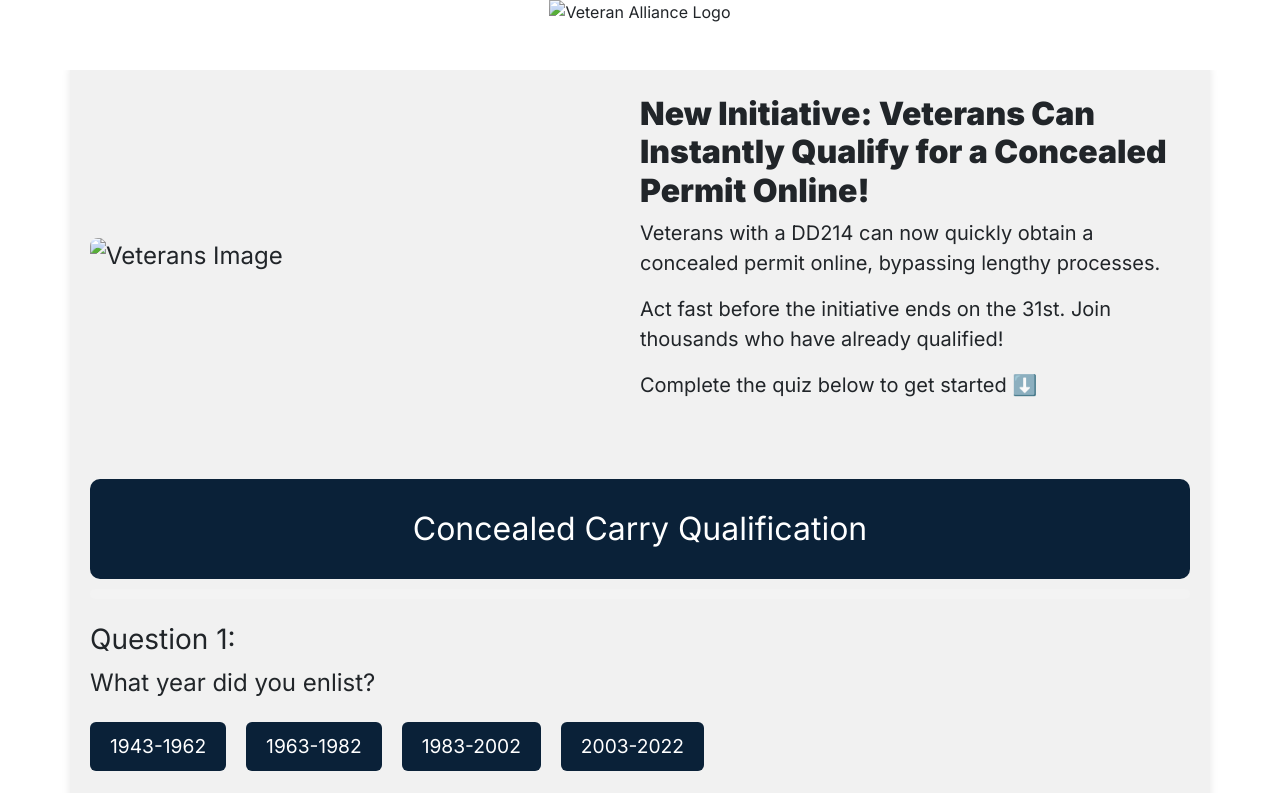
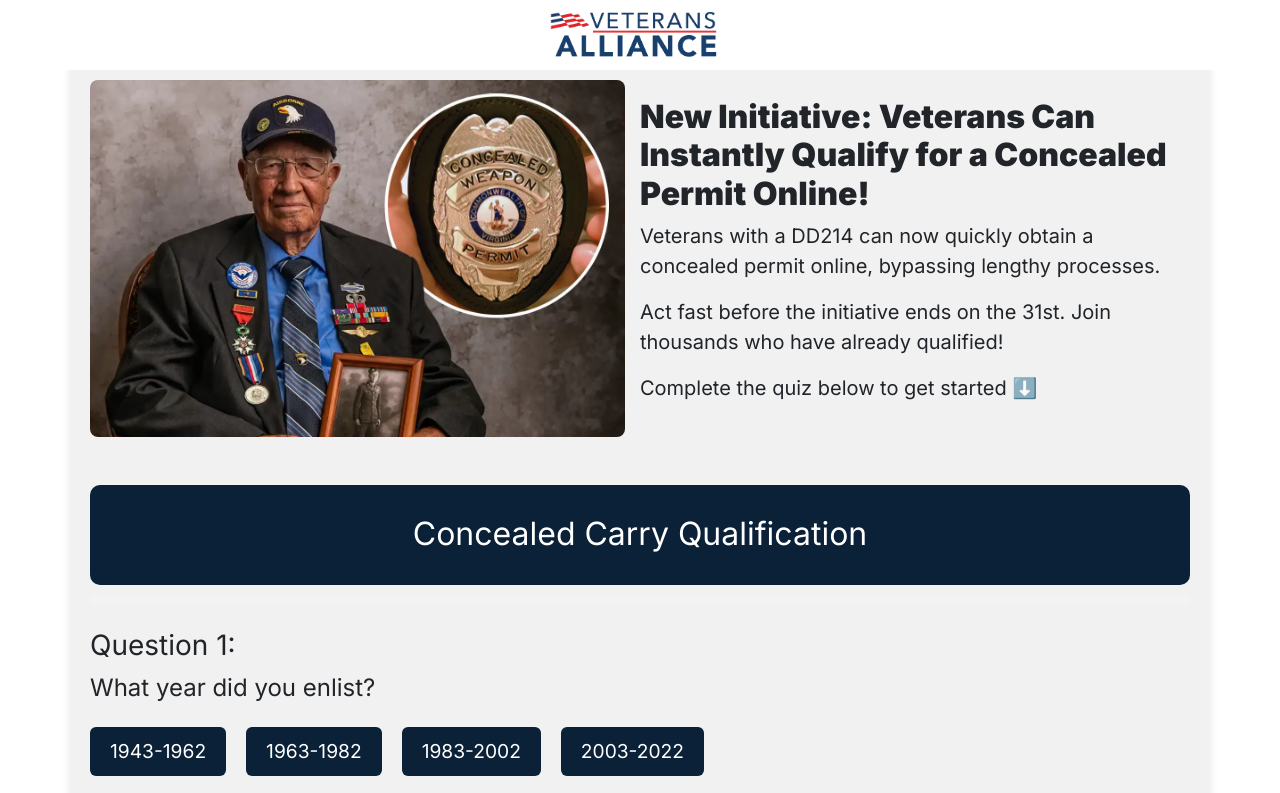
Before and after one commit to Riley-Naidoo/concealed-permit, a plain HTML site: page index.html in a window 1280 px wide. Shown: the top 793 px of the page. Drawn offline with nearby package versions, Linux system fonts and the light colour scheme.

Commit message:
Update index.html

```diff
--- a/index.html
+++ b/index.html
@@ -185,7 +185,7 @@ transition: width 0.3s ease;
 
 <body>
     <nav class="navbar navbar-expand-lg navbar-dark">
-		<img src="assets/img/veteran-alliance-02.webp" alt="Veteran Alliance Logo" href="index.html">
+		<img src="veteran-alliance-02.webp" alt="Veteran Alliance Logo" href="index.html">
         <button class="navbar-toggler" type="button" data-bs-toggle="collapse" data-bs-target="#navbarNav" aria-controls="navbarNav" aria-expanded="false" aria-label="Toggle navigation">
             <span class="navbar-toggler-icon"></span>
         </button>
@@ -196,7 +196,7 @@ transition: width 0.3s ease;
     <div class="container quiz-container">
         <div class="container-1">
             <div class="container-img">
-                <img class="img-responsive" src="assets/img/vet-img.webp" alt="Veterans Image">
+                <img class="img-responsive" src="vet-img.webp" alt="Veterans Image">
             </div>
             <div class="container-text">
 				<h2>New Initiative: Veterans Can Instantly Qualify for a Concealed Permit Online!</h2>
```
